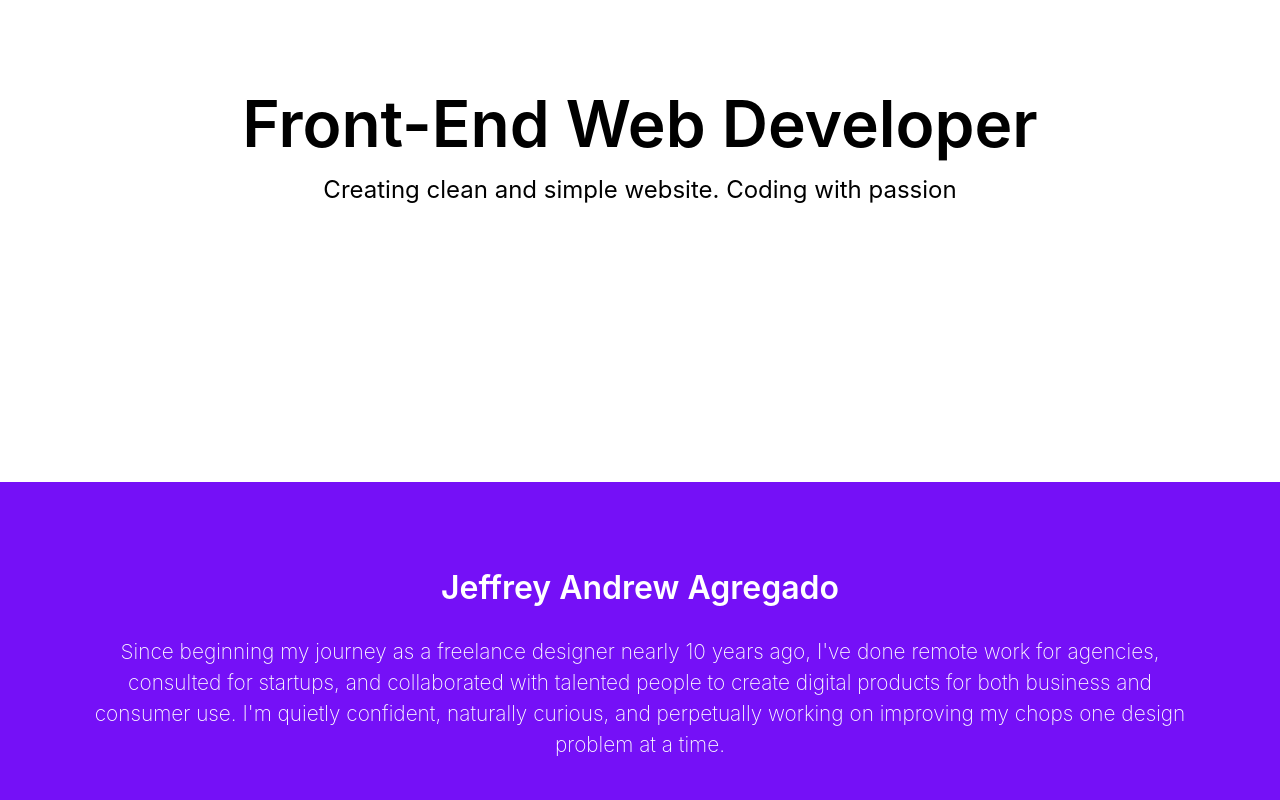
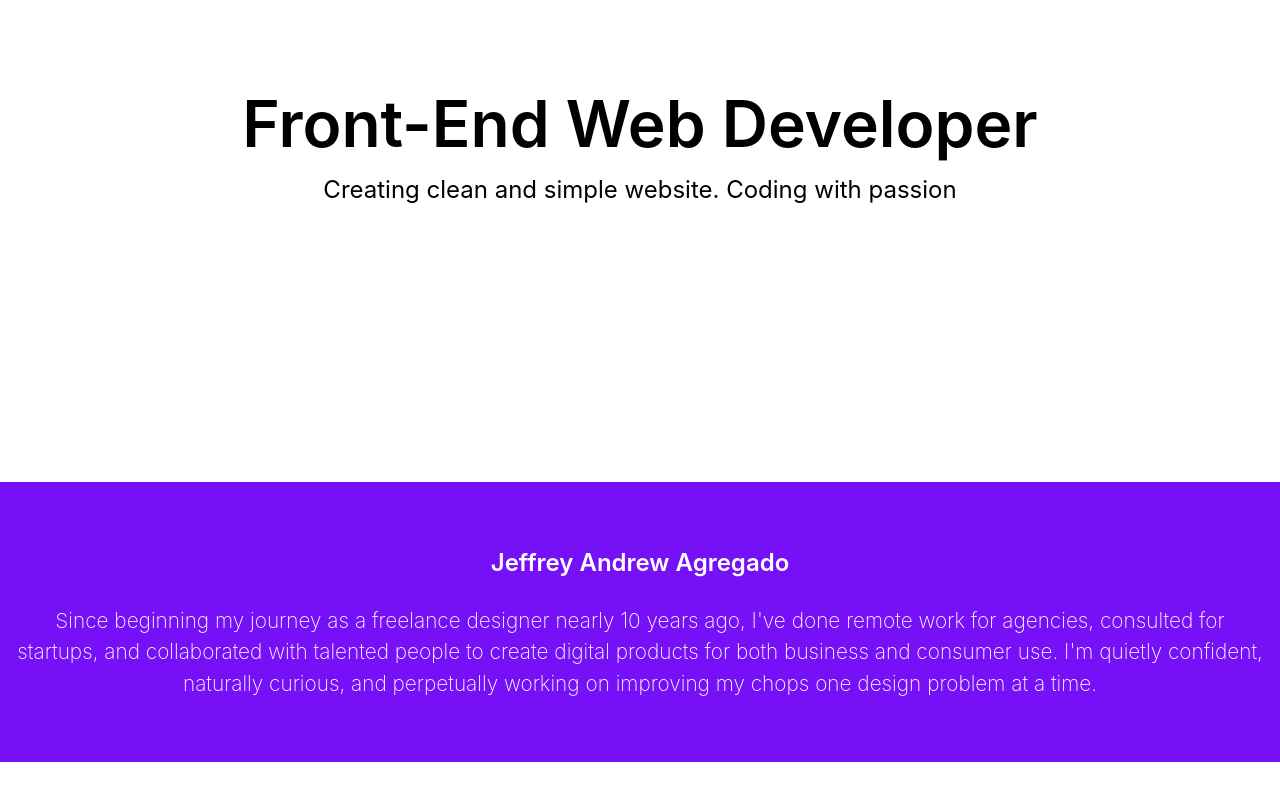
Before and after one commit to jeffagregado/portfoliov2, a Next.js app: page / in a window 1280 px wide. Shown: the part 310-1110 px from the top of the page. After the commit the page ends 1072 px from the top, so only its background shows below. Built offline with nearby package versions, Linux system fonts and the light colour scheme.

Commit message:
updated style

```diff
--- a/components/Nav.tsx
+++ b/components/Nav.tsx
@@ -26,9 +26,11 @@ export const Nav = () => {
   return (
     <Container id="home">
       <nav className={navStyle.navMain}>
-        <Link href="/">
-          <a className={navStyle.logo}>Logo</a>
-        </Link>
+        <div className={navStyle.logo}>
+          <Link href="/">
+            <a>Logo</a>
+          </Link>
+        </div>
         <ul>
           {navItems.map((navItem) => (
             <li key={navItem.id}>
--- a/pages/index.tsx
+++ b/pages/index.tsx
@@ -12,8 +12,8 @@ export default function Home() {
       </Container>
 
       <div className={sectionStyle.sectIntro}>
-        <Container>
-          <div className={sectionStyle['sectIntro-intro']}>
+        <Container className={sectionStyle['sectIntro-intro']}>
+          <div>
             <h1>Jeffrey Andrew Agregado</h1>
             <p>
               Since beginning my journey as a freelance designer nearly 10 years
--- a/styles/Button.module.scss
+++ b/styles/Button.module.scss
@@ -13,7 +13,7 @@
   width: 48px;
   height: 48px;
   z-index: 100;
-  left: 85%;
+  left: 78%;
   bottom: 15px;
   @include font(16px);
 
--- a/styles/Nav.module.scss
+++ b/styles/Nav.module.scss
@@ -1,12 +1,12 @@
-@import './Utilities/variables';
 @import './Utilities/mixins';
 
 .navMain {
   margin: 2rem 0;
-  width: 100%;
+  padding: 0;
   display: flex;
   justify-content: space-between;
   align-items: center;
+  overflow: hidden;
 
   .logo {
     color: $primary;
--- a/styles/Section.module.scss
+++ b/styles/Section.module.scss
@@ -20,7 +20,7 @@
 }
 
 .sectIntro {
-  min-height: 45vh;
+  min-height: 35vh;
   background-color: $primary;
   display: flex;
   align-items: center;
@@ -29,18 +29,23 @@
   .sectIntro-intro {
     text-align: center;
     color: white;
-    padding: 1.5rem 0;
+    padding: 1rem;
+    display: block;
 
     @screen lg {
       padding: 0 10rem;
     }
 
     @screen xl {
-      padding: 0 20rem;
+      padding: 0 25rem;
     }
 
     h1 {
-      @include font(2rem, 600);
+      @include font(1.5rem, 600);
+
+      @screen md {
+        @include font(2rem, 600);
+      }
     }
     p {
       margin-top: 1.5rem;
```
